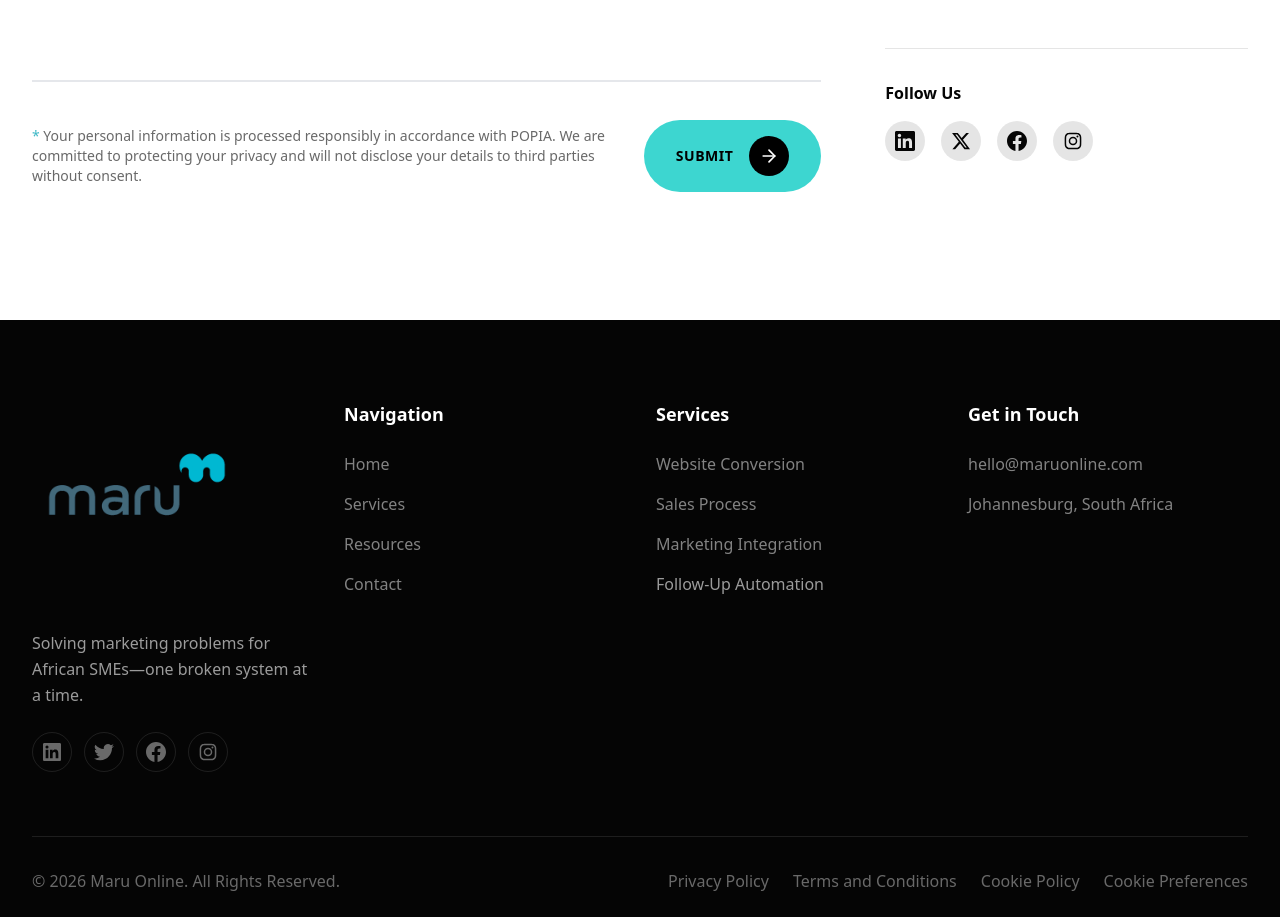
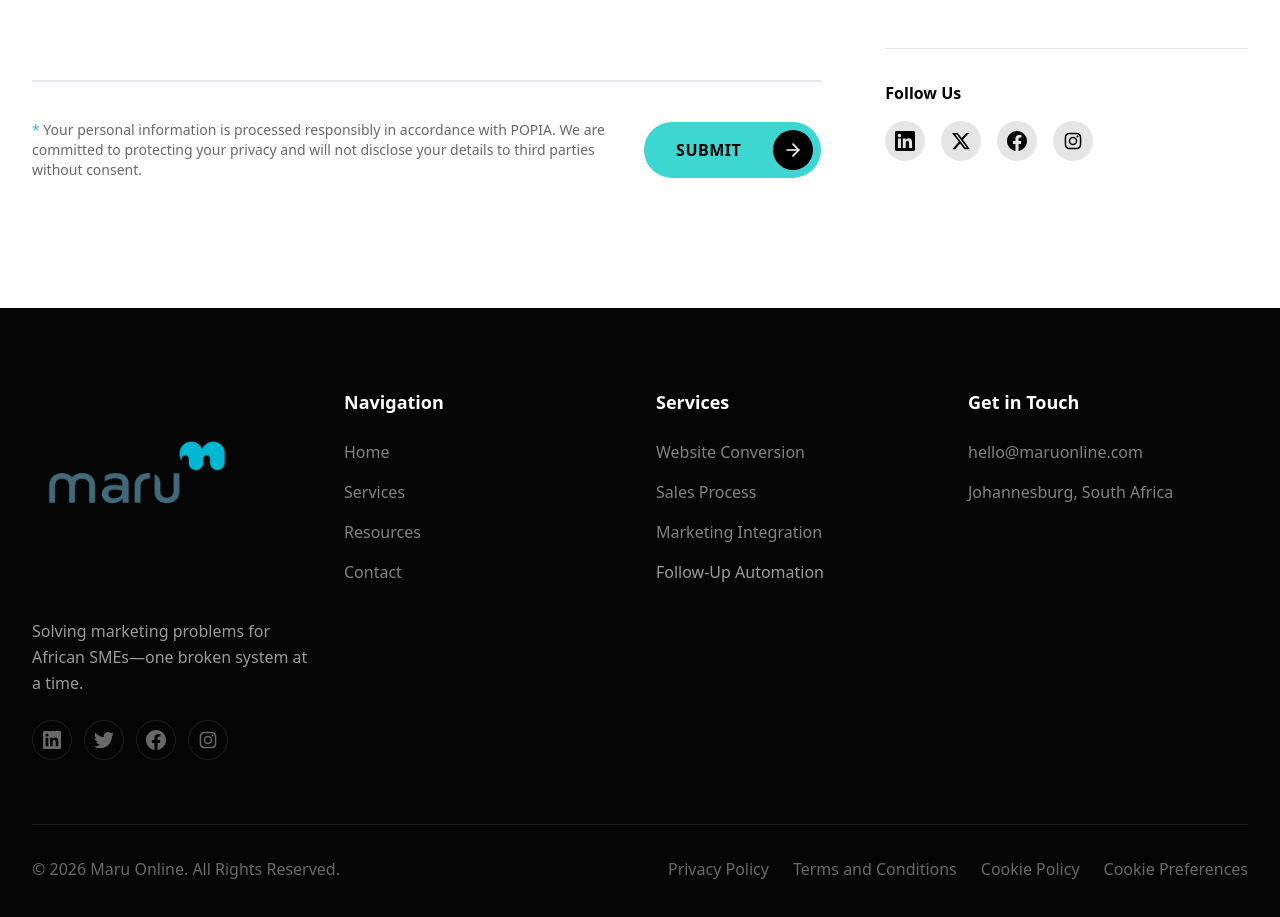
Before and after one commit to jimmy-motsei/maru-website, a Next.js app: page /contact in a window 1280 px wide. Shown: the part 1000-1917 px from the top of the page. Built offline with nearby package versions, Linux system fonts and the light colour scheme; no server answers; the database is empty.

Commit message:
Fix CTAPrimary button: center text and increase font size for proper Maru styling

```diff
--- a/components/ui/CTAPrimary.tsx
+++ b/components/ui/CTAPrimary.tsx
@@ -27,11 +27,11 @@ export const CTAPrimary: React.FC<CTAPrimaryProps> = ({
   rel
 }) => {
   const baseStyles = cn(
-    "inline-flex items-center justify-between",
+    "relative inline-flex items-center justify-center",
     "bg-[#3DD6D0] text-black",
-    "font-bold uppercase text-xs md:text-sm tracking-[0.5px]",
+    "font-bold uppercase text-sm md:text-base tracking-[0.5px]",
     "px-5 md:px-8 py-4 rounded-[50px]",
-    "gap-2 md:gap-4 min-h-[56px]",
+    "min-h-[56px]",
     "whitespace-nowrap",
     "transition-all duration-300 ease-in-out",
     "hover:translate-y-[-2px] hover:shadow-[0_6px_20px_rgba(61,214,208,0.5)]",
@@ -43,14 +43,14 @@ export const CTAPrimary: React.FC<CTAPrimaryProps> = ({
   );
 
   const arrowCircleStyles = cn(
-    "w-10 h-10 bg-black rounded-full",
+    "absolute right-2 w-10 h-10 bg-black rounded-full",
     "flex items-center justify-center flex-shrink-0",
     "transition-transform duration-300 group-hover:translate-x-0.5"
   );
 
   const content = (
     <>
-      <span>{children}</span>
+      <span className="flex-1 text-center pr-12">{children}</span>
       <span className={arrowCircleStyles}>
         <ArrowRight className="w-5 h-5 text-white" />
       </span>
```
